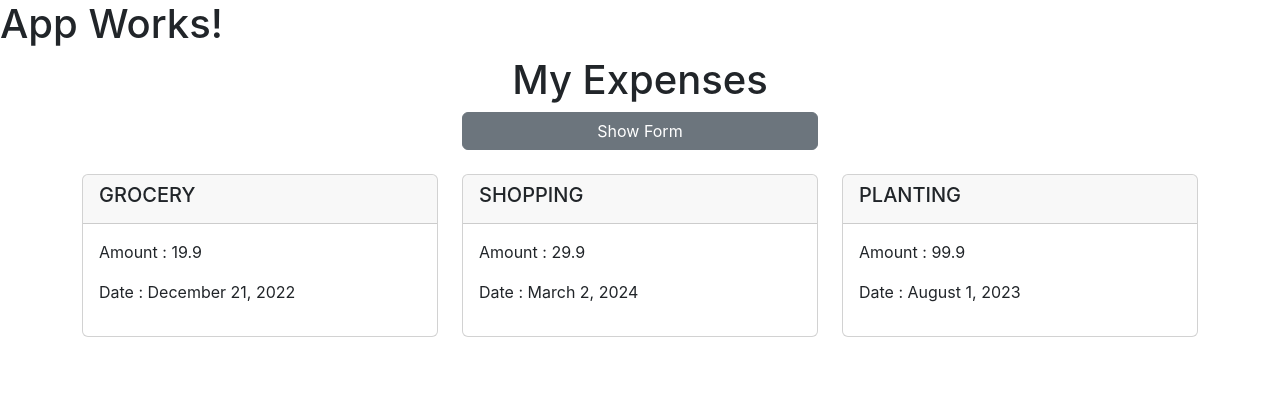
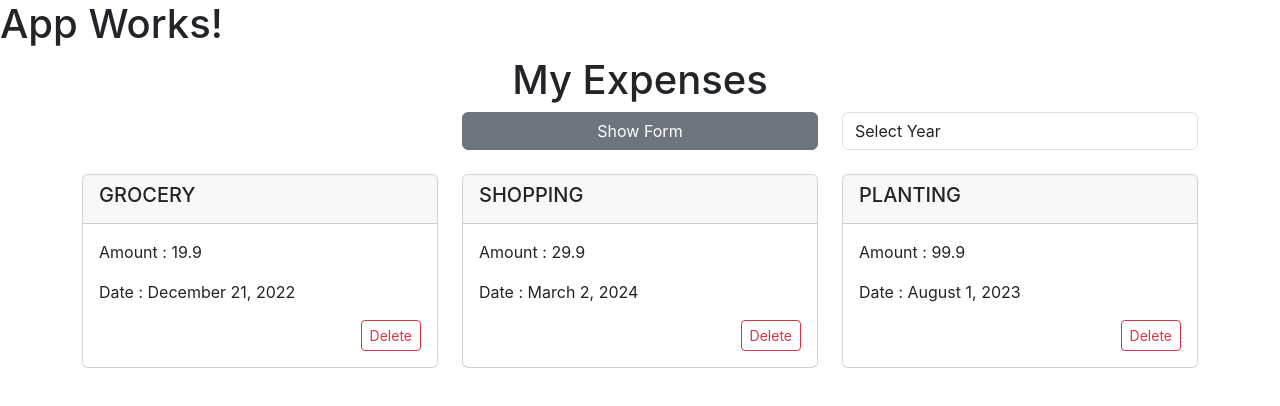
Before and after one commit to synergy2411/jun-24-react, a React (Create React App) app: page / in a window 1280 px wide. Shown: the top 406 px of the page. Built offline with nearby package versions, Linux system fonts and the light colour scheme.

Commit message:
expense filter

```diff
--- /dev/null
+++ b/src/Components/Expenses/ExpenseFilter/ExpenseFilter.jsx
@@ -0,0 +1,12 @@
+function ExpenseFilter() {
+  return (
+    <select className="form-control">
+      <option value="">Select Year</option>
+      <option value="2022">2022</option>
+      <option value="2023">2023</option>
+      <option value="2024">2024</option>
+    </select>
+  );
+}
+
+export default ExpenseFilter;
--- a/src/Components/Expenses/ExpenseItem/ExpenseItem.jsx
+++ b/src/Components/Expenses/ExpenseItem/ExpenseItem.jsx
@@ -1,7 +1,7 @@
 import PropTypes from "prop-types";
 import ExpenseDate from "../ExpenseDate/ExpenseDate";
 
-function ExpenseItem({ id, amount, title, createdAt }) {
+function ExpenseItem({ id, amount, title, createdAt, onDeleteExpense }) {
   return (
     <div className="col-4">
       <div className="card">
@@ -11,6 +11,14 @@ function ExpenseItem({ id, amount, title, createdAt }) {
         <div className="card-body">
           <p>Amount : {amount}</p>
           <ExpenseDate createdAt={createdAt} />
+          <div className="float-end">
+            <button
+              className="btn btn-sm btn-outline-danger"
+              onClick={() => onDeleteExpense(id)}
+            >
+              Delete
+            </button>
+          </div>
         </div>
       </div>
     </div>
--- a/src/Components/Expenses/Expenses.jsx
+++ b/src/Components/Expenses/Expenses.jsx
@@ -1,6 +1,7 @@
 import React, { useState } from "react";
 import ExpenseItem from "./ExpenseItem/ExpenseItem";
 import AddExpense from "./AddExpense/AddExpense";
+import ExpenseFilter from "./ExpenseFilter/ExpenseFilter";
 
 const INITIAL_EXPENSES = [
   {
@@ -37,12 +38,19 @@ function Expenses() {
     setIsShowForm(false);
     setExpenses((prevExpenses) => [expense, ...prevExpenses]);
   };
+
+  const deleteExpense = (expenseId) => {
+    setExpenses((prevExpenses) =>
+      prevExpenses.filter((expense) => expense.id !== expenseId)
+    );
+  };
+
   return (
     <div className="container">
       <h1 className="text-center">My Expenses</h1>
 
-      {/* Show Form Button */}
       <div className="row mb-4">
+        {/* Show Form Button */}
         <div className="col-4 offset-4">
           <div className="d-grid">
             <button
@@ -52,6 +60,10 @@ function Expenses() {
               Show Form
             </button>
           </div>
+        </div>
+        {/* Filter */}
+        <div className="col-4">
+          <ExpenseFilter />
         </div>
       </div>
 
@@ -66,6 +78,7 @@ function Expenses() {
             title={expense.title}
             createdAt={expense.createdAt}
             amount={expense.amount}
+            onDeleteExpense={deleteExpense}
           />
         ))}
       </div>
```
